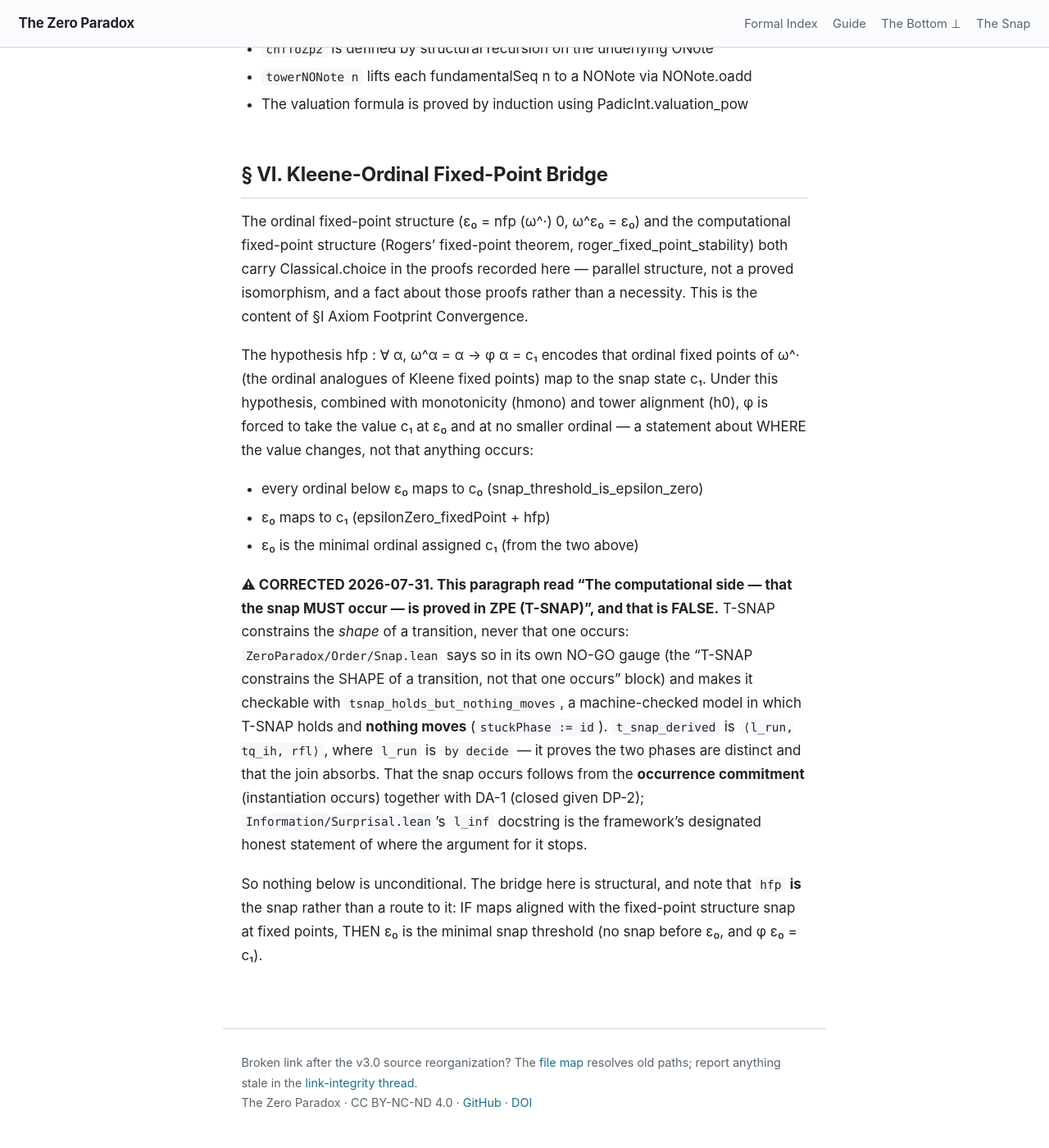
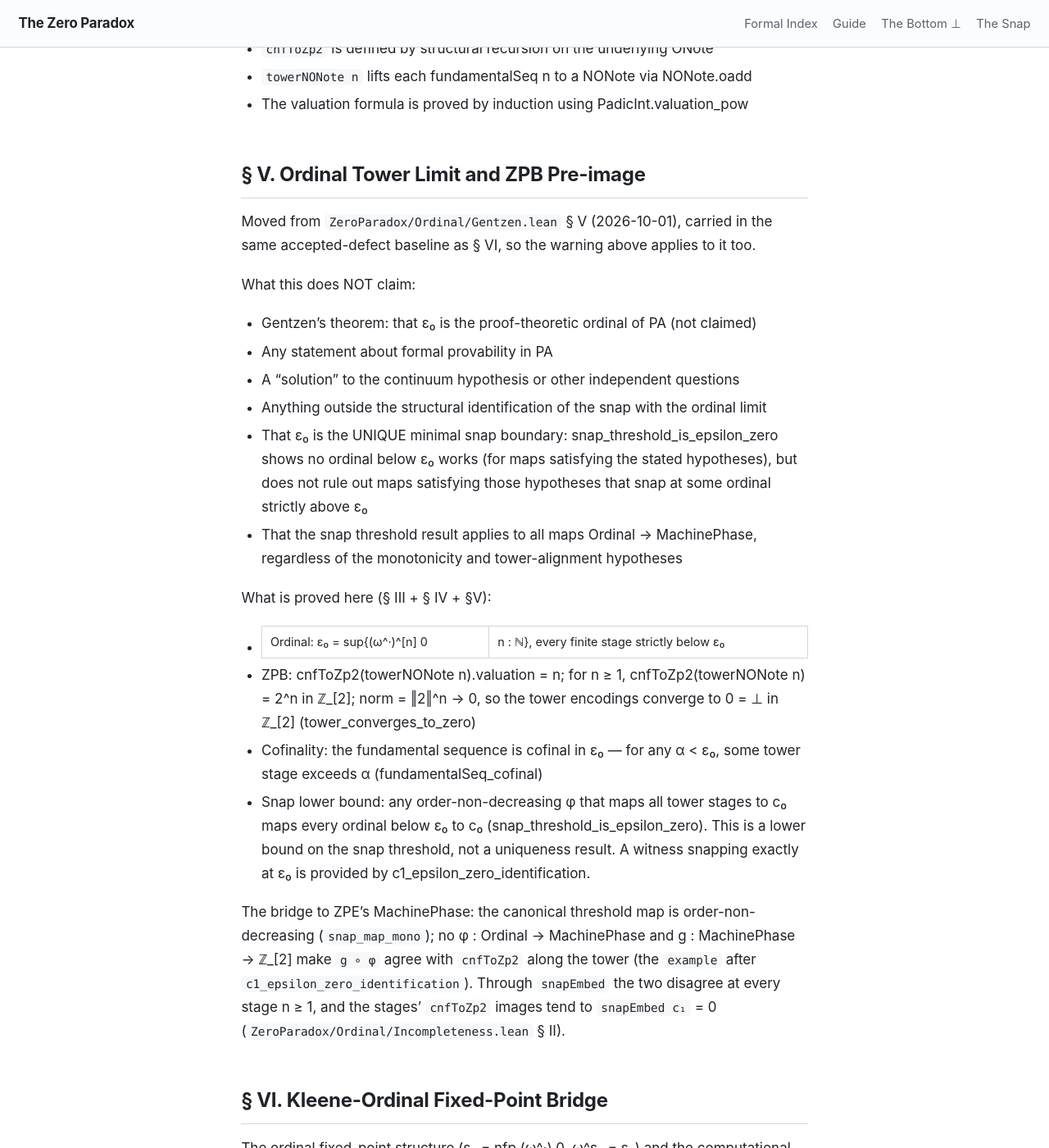
Before and after one commit to timbrigham/ZeroParadox, a Jekyll site: the page built from ZeroParadox/Ordinal/Gentzen.md, in a window 1280 px wide and 1400 px high, scrolled down 2996 px. Shown: the whole window at 82% size. Built offline with Jekyll 4.4.1, drawn with Linux system fonts in a browser that asks for light colours; our own code applies the rules of GitHub Pages for plain Markdown files.

Commit message:
Ordinal → MachinePhase: map exists, CNF square fails along the tower (ZP-L v1.22, ZP-M v1.8, ZP-F v1.9)
Retires the absence claim "no type bridge between Ordinal and MachinePhase is
defined" (Tim ruling, 2026-10-01). The canonical threshold map is
order-non-decreasing (snap_map_mono); no φ : Ordinal → MachinePhase and
g : MachinePhase → ℤ_[2] make g ∘ φ agree with cnfToZp2 along the tower, and
through snapEmbed the square fails at every stage n ≥ 1 (three new anonymous
examples, Gentzen.lean after c1_epsilon_zero_identification and
Incompleteness.lean § II).

- Gentzen.lean: c1_epsilon_zero_identification and epsilonZero_tower_bound
  docstrings carry the approved sentence; § V module block shrunk under the
  prose cap, long form moved to Gentzen.md § V with the remaining-gap
  paragraph replaced by the pointer.
- ZP-L v1.22 (unpushed): c1_epsilon_zero_identification box; changelog
  sentence appended; formal hash.
- ZP-M v1.7 -> v1.8: Identification Conjecture remark; register + README.
- ZP-F v1.8 -> v1.9: Dual Limit Condition dead link and stale absence claim
  replaced (co-witness, literal ε₀ = 0 ill-typed, cnf_bridge_type_boundary);
  register + README.

Co-Authored-By: Claude Opus 5.5 (1M context) <noreply@anthropic.com>
Claude-Session: https://claude.ai/code/session_01M7PxaZmdYwacRczCRPuVWC

```diff
--- a/ZeroParadox/Ordinal/Gentzen.md
+++ b/ZeroParadox/Ordinal/Gentzen.md
@@ -91,6 +91,40 @@ The valuation and convergence results in this section are fully in Lean scope:
 - `towerNONote n` lifts each fundamentalSeq n to a NONote via NONote.oadd
 - The valuation formula is proved by induction using PadicInt.valuation_pow
 
+## § V. Ordinal Tower Limit and ZPB Pre-image
+
+Moved from `ZeroParadox/Ordinal/Gentzen.lean` § V (2026-10-01), carried in the same accepted-defect baseline as § VI, so the warning above applies to it too.
+
+What this does NOT claim:
+  - Gentzen's theorem: that ε₀ is the proof-theoretic ordinal of PA (not claimed)
+  - Any statement about formal provability in PA
+  - A "solution" to the continuum hypothesis or other independent questions
+  - Anything outside the structural identification of the snap with the ordinal limit
+  - That ε₀ is the UNIQUE minimal snap boundary: snap_threshold_is_epsilon_zero
+    shows no ordinal below ε₀ works (for maps satisfying the stated hypotheses),
+    but does not rule out maps satisfying those hypotheses that snap at some ordinal
+    strictly above ε₀
+  - That the snap threshold result applies to all maps Ordinal → MachinePhase,
+    regardless of the monotonicity and tower-alignment hypotheses
+
+What is proved here (§ III + § IV + §V):
+  - Ordinal: ε₀ = sup{(ω^·)^[n] 0 | n : ℕ}, every finite stage strictly below ε₀
+  - ZPB: cnfToZp2(towerNONote n).valuation = n; for n ≥ 1, cnfToZp2(towerNONote n) = 2^n
+    in ℤ_[2]; norm = ‖2‖^n → 0, so the tower encodings converge to 0 = ⊥ in ℤ_[2]
+    (tower_converges_to_zero)
+  - Cofinality: the fundamental sequence is cofinal in ε₀ — for any α < ε₀,
+    some tower stage exceeds α (fundamentalSeq_cofinal)
+  - Snap lower bound: any order-non-decreasing φ that maps all tower stages to c₀
+    maps every ordinal below ε₀ to c₀ (snap_threshold_is_epsilon_zero). This is a
+    lower bound on the snap threshold, not a uniqueness result. A witness snapping
+    exactly at ε₀ is provided by c1_epsilon_zero_identification.
+
+The bridge to ZPE's MachinePhase: the canonical threshold map is order-non-decreasing
+(`snap_map_mono`); no φ : Ordinal → MachinePhase and g : MachinePhase → ℤ_[2] make `g ∘ φ`
+agree with `cnfToZp2` along the tower (the `example` after `c1_epsilon_zero_identification`).
+Through `snapEmbed` the two disagree at every stage n ≥ 1, and the stages' `cnfToZp2` images
+tend to `snapEmbed c₁` = 0 (`ZeroParadox/Ordinal/Incompleteness.lean` § II).
+
 ## § VI. Kleene-Ordinal Fixed-Point Bridge
 
 The ordinal fixed-point structure (ε₀ = nfp (ω^·) 0, ω^ε₀ = ε₀) and the computational
```
Also changed, not shown: README.md (+2 -2 lines), register.md (+3 -3 lines), scripts/build_zpf.py (+7 -4 lines), scripts/build_zpl.py (+7 -5 lines), scripts/build_zpm.py (+10 -6 lines), 5 other files.
